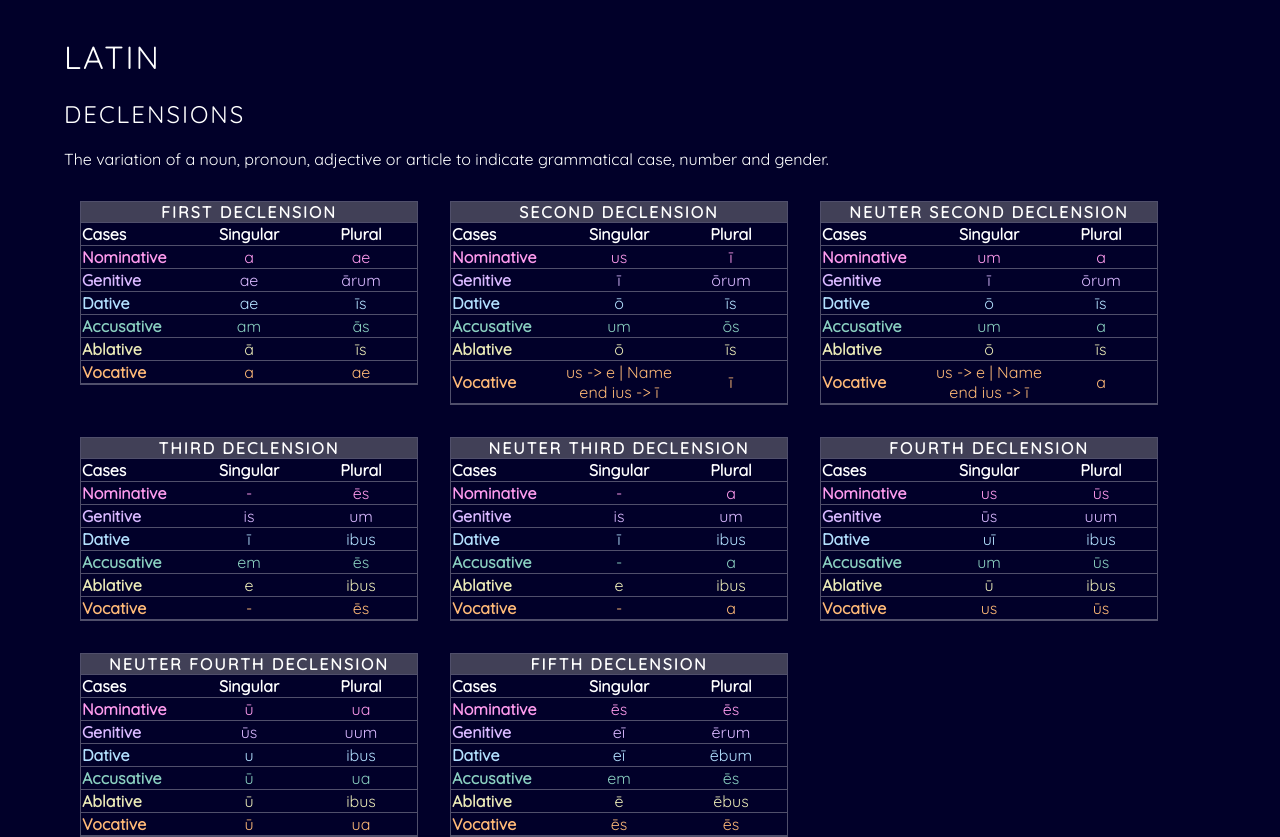
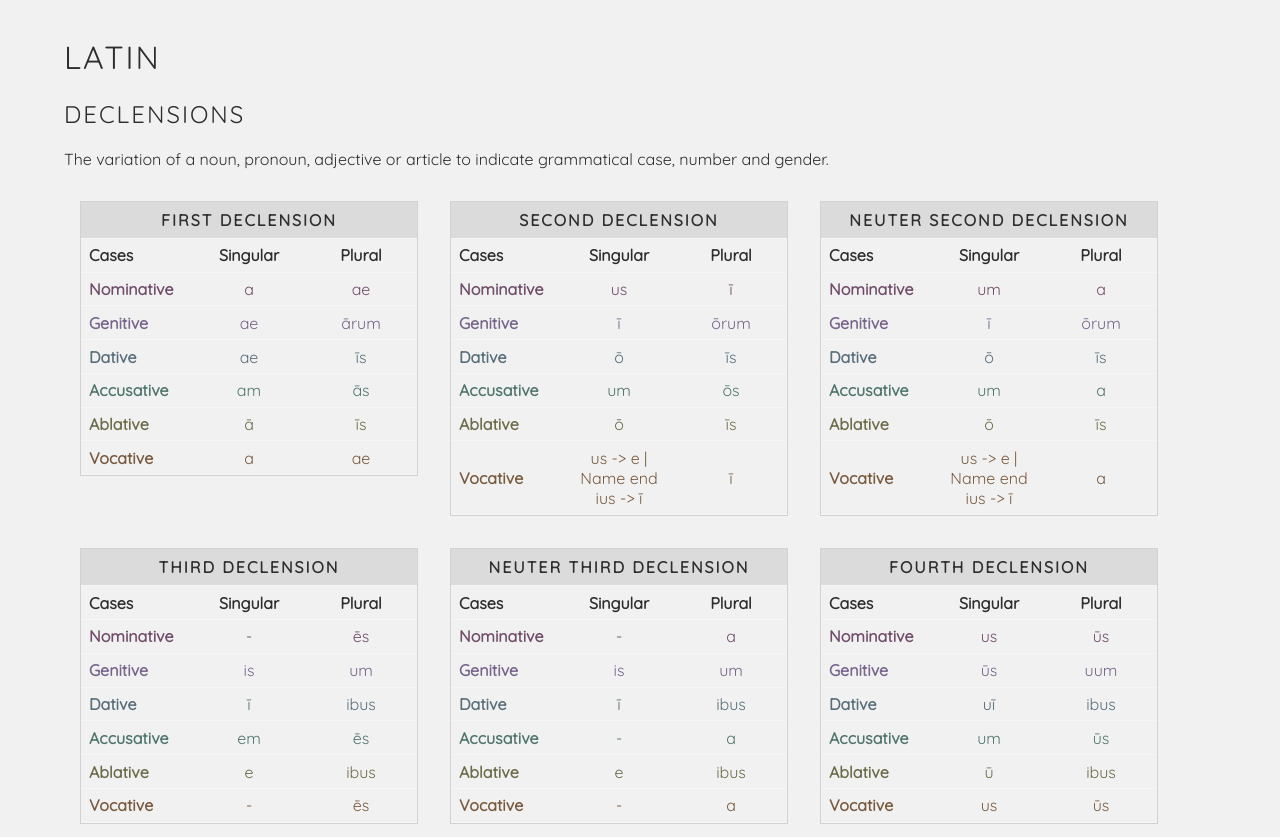
Before and after one commit to blinkous/latin, a React (Create React App) app: page / in a window 1280 px wide. Shown: the top 837 px of the page. Built offline with nearby package versions, Linux system fonts and the light colour scheme.

Commit message:
modified declension table population, some styles

```diff
--- a/src/App.js
+++ b/src/App.js
@@ -1,8 +1,10 @@
 import React from "react";
 import "./styles/App.css";
 import DeclensionTable from "./components/DeclensionTable";
+import declensions from "../src/js/declensions";
 
 const App = () => {
+  const allDeclensions = declensions.declensions;
   return (
     <div id="home">
       <h1 className="heading">Latin</h1>
@@ -14,7 +16,13 @@ const App = () => {
             grammatical case, number and gender.
           </p>
         </header>
-        <DeclensionTable></DeclensionTable>
+        {Object.entries(allDeclensions).map(([key, value], index) => (
+          <DeclensionTable
+            declension={value}
+            declensionName={key}
+            key={index}
+          ></DeclensionTable>
+        ))}
       </section>
     </div>
   );
--- a/src/components/DeclensionTable.js
+++ b/src/components/DeclensionTable.js
@@ -1,17 +1,17 @@
 import React from "react";
 import "../styles/DeclensionTable.css";
-import declensions from "../js/declensions";
 
 const DeclensionTable = (props) => {
-  const allDeclensions = declensions.declensions;
+  const { declension, declensionName } = props;
+
   return (
-    <>
-      {Object.entries(allDeclensions).map(([key, value], index) => (
-        <table key={index} className={`declension-table ${key}`}>
-          <caption className={`${key}-caption declension-table-title`}>
-            {key
-              .replace(/_/g, " ")
-              .replace(/^[a-z]|\s\w/g, (match) => match.toUpperCase())}
+    <table className={`declension-table ${declensionName}`}>
+      <caption className={`${declensionName}-caption declension-table-title`}>
+        {
+          declensionName
+            .replace(/_/g, " ") // replace all underscores with spaces
+            .replace(/^[a-z]|\s\w/g, (match) => match.toUpperCase()) //make every word uppercase
+        }
       </caption>
       <colgroup>
         <col className="case-column" />
@@ -26,19 +26,15 @@ const DeclensionTable = (props) => {
         </tr>
       </thead>
       <tbody>
-            {Object.entries(allDeclensions[key]).map(([key, value], index) => (
+        {Object.entries(declension).map(([key, value], index) => (
           <tr className={key} key={index}>
             <th className={`case ${key}`}>{key}</th>
-                <td className={`singular ${value.singular}`}>
-                  {value.singular}
-                </td>
+            <td className={`singular ${value.singular}`}>{value.singular}</td>
             <td className={`plural ${value.plural}`}>{value.plural}</td>
           </tr>
         ))}
       </tbody>
     </table>
-      ))}
-    </>
   );
 };
 export default DeclensionTable;
--- a/src/styles/DeclensionTable.css
+++ b/src/styles/DeclensionTable.css
@@ -3,15 +3,21 @@
 }
 
 .declension-table {
-  border: 1px solid rgba(255, 255, 255, 0.308);
+  border: 1px solid rgba(138, 138, 138, 0.308);
   /* border-spacing: 0; */
   border-collapse: collapse;
-  --accent-1: rgb(255, 155, 238);
-  --accent-2: rgb(217, 184, 255);
-  --accent-3: rgb(179, 224, 255);
-  --accent-4: rgb(138, 207, 192);
+  /* --accent-1: rgb(255, 227, 250);
+  --accent-2: rgb(239, 225, 255);
+  --accent-3: rgb(217, 240, 255);
+  --accent-4: rgb(204, 233, 227);
   --accent-5: rgb(235, 234, 183);
-  --accent-6: rgb(255, 185, 119);
+  --accent-6: rgb(255, 218, 183); */
+  --accent-1: rgb(112, 77, 106);
+  --accent-2: rgb(119, 101, 139);
+  --accent-3: rgb(88, 109, 122);
+  --accent-4: rgb(80, 117, 109);
+  --accent-5: rgb(109, 108, 74);
+  --accent-6: rgb(121, 91, 64);
   display: inline-block;
   vertical-align: top;
   margin: 1rem;
@@ -20,14 +26,16 @@
   font-weight: bold;
   text-transform: uppercase;
   letter-spacing: 2px;
-  background: rgba(145, 145, 145, 0.438);
+  background: rgba(189, 189, 189, 0.438);
+  padding: 0.5rem;
 }
 
-td,
-th {
+.declension-table td,
+.declension-table th {
   border: 1px solid rgba(255, 255, 255, 0.308);
   border-right: none;
   border-left: none;
+  padding: 0.4rem 0.5rem;
 }
 
 .singular,
--- a/src/styles/index.css
+++ b/src/styles/index.css
@@ -3,7 +3,8 @@ body {
   font-family: "Quicksand", sans-serif;
   -webkit-font-smoothing: antialiased;
   -moz-osx-font-smoothing: grayscale;
-  background: rgb(1, 0, 41);
+  background: rgb(241, 241, 241);
+  padding: 1rem 5%;
   color: white;
-  padding: 1rem 5%;
+  color: rgb(46, 46, 46);
 }
```
Lines whose indentation alone changed are shown as unchanged.
